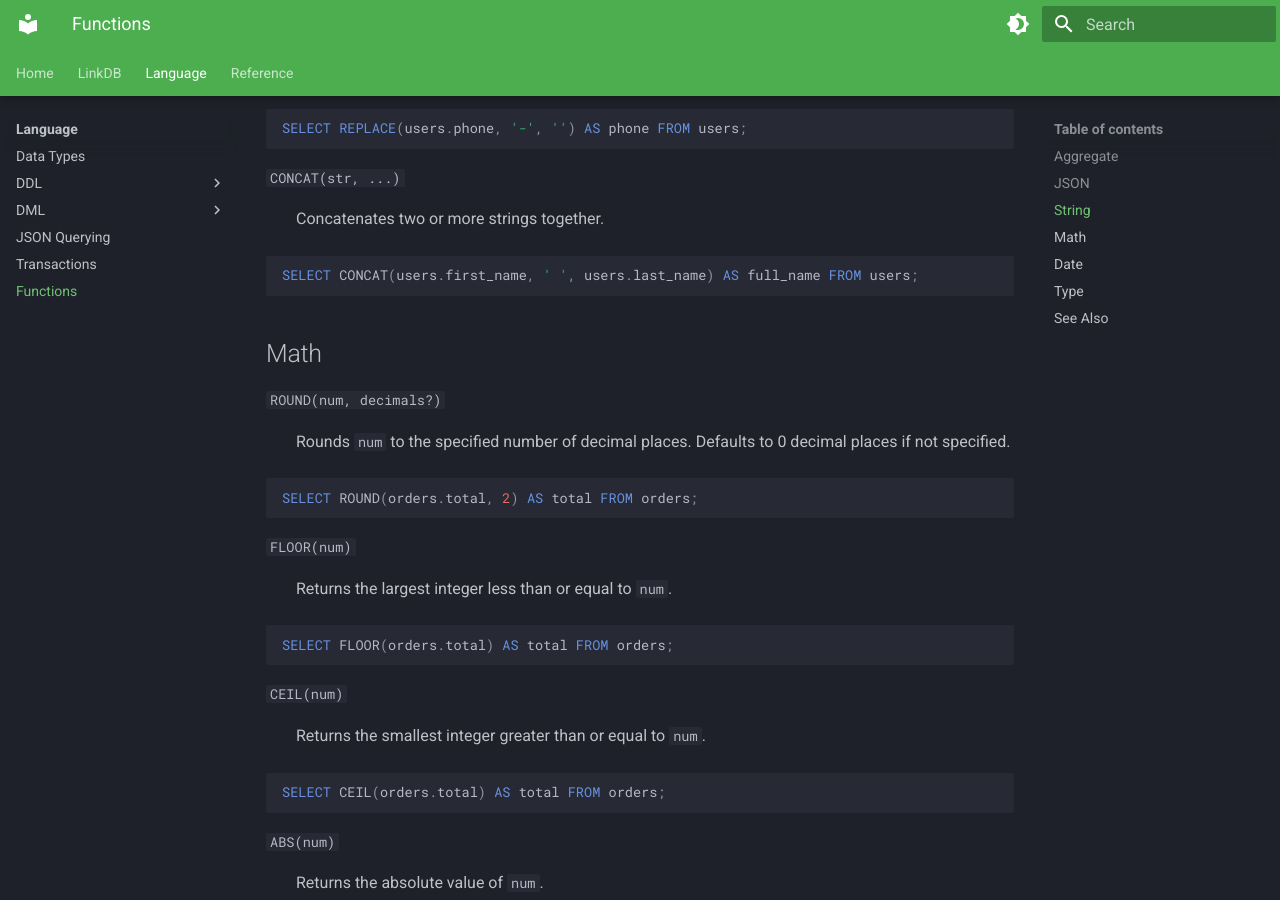
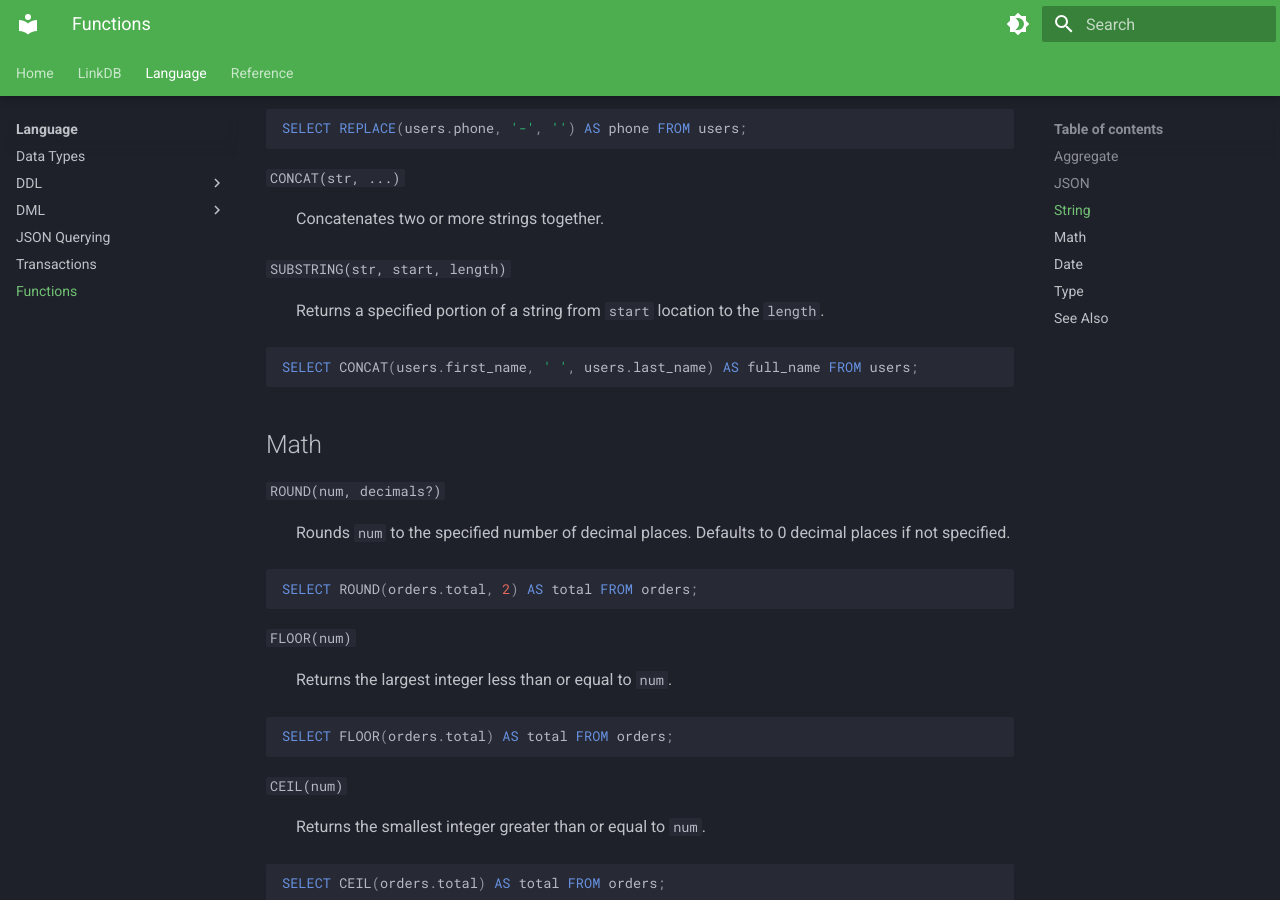
Before and after one commit to linkql/linkdb-docs, an MkDocs documentation site: the page built from docs/language/functions.md, in a window 1280 px wide and 900 px high, scrolled down 2427 px. Built offline with MkDocs 1.6.1 and Material for MkDocs 9.7.7, drawn with Linux system fonts in a browser that asks for light colours.

Commit message:
update functions

````diff
--- a/docs/language/functions.md
+++ b/docs/language/functions.md
@@ -96,6 +96,10 @@ SELECT REPLACE(users.phone, '-', '') AS phone FROM users;
 
 `CONCAT(str, ...)`
 :   Concatenates two or more strings together.
+
+`SUBSTRING(str, start, length)`
+:   Returns a specified portion of a string from `start` location to the `length`.
+
 
 ```sql
 SELECT CONCAT(users.first_name, ' ', users.last_name) AS full_name FROM users;
````
